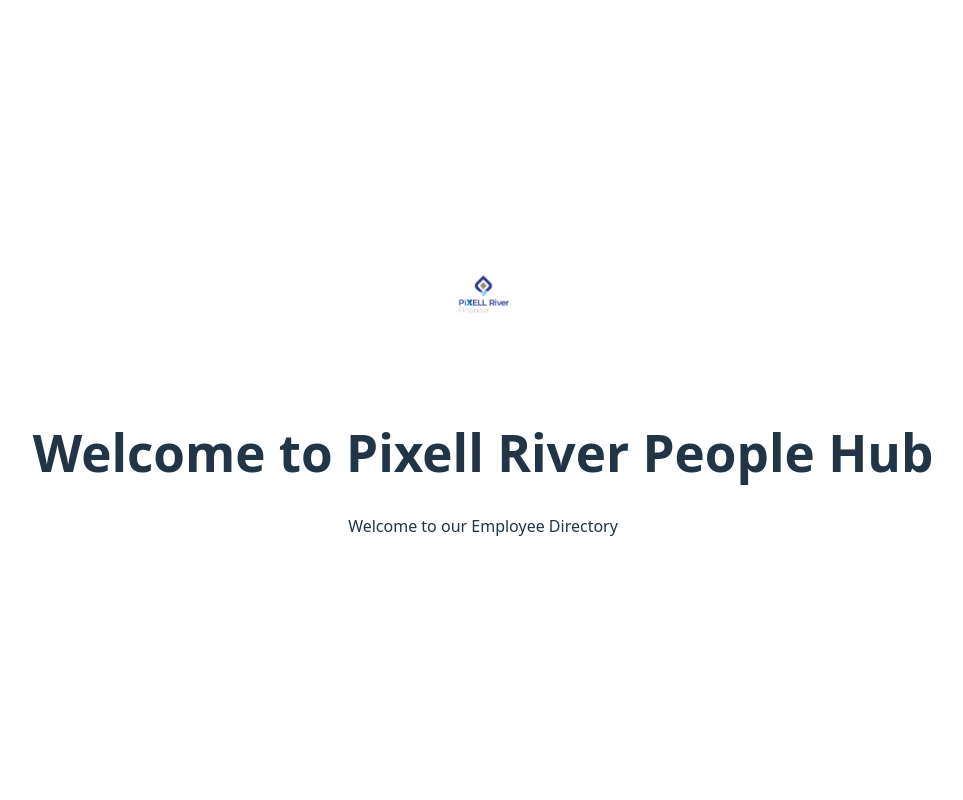
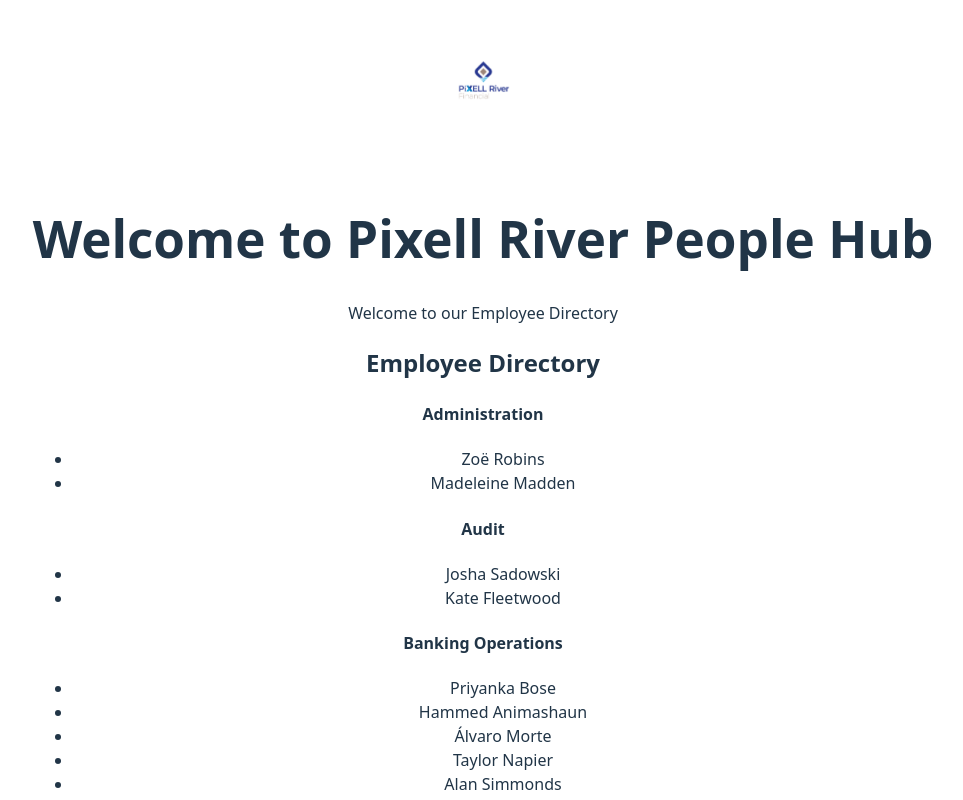
Before and after one commit to maulik6666/FullStackLab1, a React (Vite) app in the folder pixel-river-financial/react-app/: page / in a window 1280 px wide. Shown: the top 800 px of the page, without its empty margins (157-1120 px from the left). Built offline with nearby package versions, Linux system fonts and the light colour scheme.

Commit message:
Defined EmployeeDirectory

```diff
--- a/pixel-river-financial/react-app/src/App.tsx
+++ b/pixel-river-financial/react-app/src/App.tsx
@@ -1,13 +1,15 @@
-import { useState } from 'react'
 import Header from './components/Header';
+import EmployeeDirectory from './components/EmployeeDirectory';
 import './App.css'
+import { employees } from './data/employee';
 
 function App() {
-  const [count, setCount] = useState(0)
-
   return (
     <>
      <Header />
+     <main>
+      <EmployeeDirectory employeeData={employees} />
+     </main>
     </>
   )
 }
--- /dev/null
+++ b/pixel-river-financial/react-app/src/components/EmployeeDirectory.tsx
@@ -0,0 +1,26 @@
+import React from 'react';
+import type { Department } from '../data/employee';
+
+interface EmployeeDirectoryProps {
+  employeeData: Department;
+}
+
+const EmployeeDirectory: React.FC<EmployeeDirectoryProps> = ({ employeeData }) => {
+    return (
+        <section id="employee-directory">
+            <h2>Employee Directory</h2>
+            {Object.keys(employeeData).map(department => (
+                <div key={department} className="department">
+                    <h4>{department}</h4>
+                    <ul>
+                        {employeeData[department].map(employee => (
+                            <li key={employee}>{employee}</li>
+                        ))}
+                    </ul>
+                </div>
+            ))}
+        </section>
+    );
+};
+
+export default EmployeeDirectory;
```
